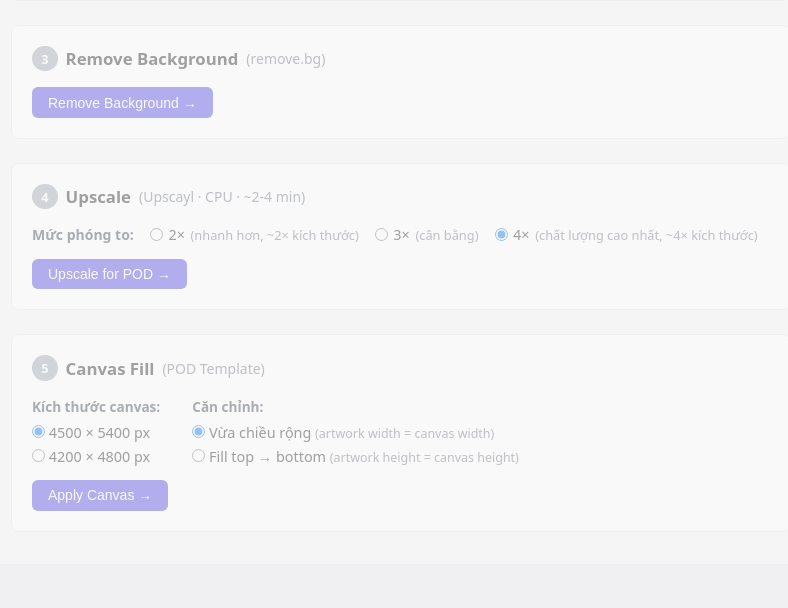
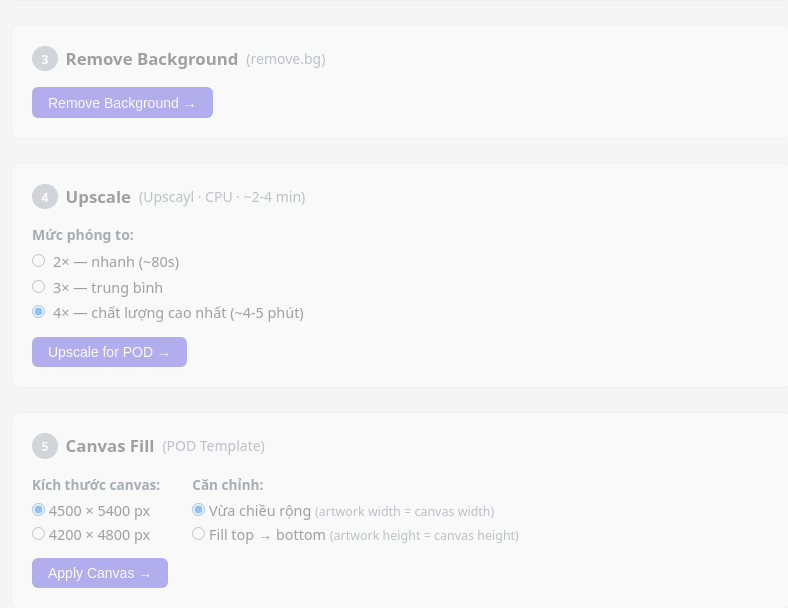
Before and after one commit to trungsin/etsyauto, a FastAPI app: template backend/app/templates/artwork/index.html in a window 1280 px wide. Shown: the part 594-1202 px from the top of the page, without its empty margins (145-933 px from the left). Before the commit the page ends 1105 px from the top, so only its background shows below. Run offline with FastAPI, Linux system fonts and the light colour scheme; the template is opened without the code that fills it, so the values that code supplies are empty; parts of the project's set-up code (start-up, migrations or seed data) failed here and were passed over; some libraries are stand-ins or nearby versions.

Commit message:
fix(artwork): fix silent poll failure, add size info on scale selector
- pollStatus: count consecutive failures, stop + show error after 3 fails
  (previously catch(_){} swallowed 401/503 silently, UI froze indefinitely)
- pollStatus: update spinner text with live status while upscaling
- Step 4: show image original size + capped input size below removebg preview
- Step 4: scale radios now show output dimensions (e.g. "→ output 512×640px")
  computed from naturalWidth/Height of removebg image when it loads
- Reduce _UPSCALE_MAX_INPUT_PX 1024→512 (SwiftShader: 512px≈80s vs 1024px≈10min)

```diff
--- a/backend/app/config.py
+++ b/backend/app/config.py
@@ -76,7 +76,7 @@ class Settings(BaseSettings):
     # Leave empty to search PATH. Set UPSCAYL_MODELS to override models directory.
     upscayl_bin: str = "upscayl-bin"
     upscayl_models: str = ""   # if empty, binary uses its default models path
-    upscayl_model: str = "digital-art-4x"  # model name; digital-art-4x best for flat/POD art
+    upscayl_model: str = "upscayl-lite-4x"  # lite = ~80s/512px on CPU; set digital-art-4x for better quality
 
     # v0.8.0 — Idea miner: Etsy public API keyword search + signal collection.
     # etsy_miner_interval_sec: scheduler interval between full mining runs (default 1h).
--- a/backend/app/services/artwork_service.py
+++ b/backend/app/services/artwork_service.py
@@ -21,8 +21,8 @@ from app.services.image_service import download_image, save_to_static, upload_to
 
 logger = logging.getLogger(__name__)
 
-# Cap input dimension before upscaling to avoid CPU OOM on very large crops
-_UPSCALE_MAX_INPUT_PX = 1024
+# Cap input before upscaling — SwiftShader CPU scales O(pixels); 512px → ~80s, 1024px → ~10min
+_UPSCALE_MAX_INPUT_PX = 512
 
 
 def _load_image_bytes(url: str) -> bytes:
--- a/backend/app/templates/artwork/index.html
+++ b/backend/app/templates/artwork/index.html
@@ -97,17 +97,26 @@
   <div class="step-card disabled" id="step-4">
     <h2><span class="step-num">4</span> Upscale <small style="font-weight:400;color:#6b7280">(Upscayl · CPU · ~2-4 min)</small></h2>
     <img id="removebg-img" class="preview-img checkerboard" alt="transparent">
-    <div style="margin:.75rem 0 0;display:flex;gap:1rem;align-items:center;flex-wrap:wrap">
-      <span style="font-size:.875rem;font-weight:600;color:#374151">Mức phóng to:</span>
-      <label style="display:flex;align-items:center;gap:.35rem;cursor:pointer;font-size:.9rem">
-        <input type="radio" name="upscale-scale" value="2"> 2× <span style="color:#6b7280;font-size:.8rem">(nhanh hơn, ~2× kích thước)</span>
-      </label>
-      <label style="display:flex;align-items:center;gap:.35rem;cursor:pointer;font-size:.9rem">
-        <input type="radio" name="upscale-scale" value="3"> 3× <span style="color:#6b7280;font-size:.8rem">(cân bằng)</span>
-      </label>
-      <label style="display:flex;align-items:center;gap:.35rem;cursor:pointer;font-size:.9rem">
-        <input type="radio" name="upscale-scale" value="4" checked> 4× <span style="color:#6b7280;font-size:.8rem">(chất lượng cao nhất, ~4× kích thước)</span>
-      </label>
+    <div style="font-size:.8rem;color:#6b7280;margin:.45rem 0 0" id="img-size-info"></div>
+    <div style="margin:.75rem 0 0">
+      <div style="font-size:.875rem;font-weight:600;color:#374151;margin-bottom:.5rem">Mức phóng to:</div>
+      <div style="display:flex;flex-direction:column;gap:.4rem">
+        <label style="display:flex;align-items:baseline;gap:.5rem;cursor:pointer;font-size:.9rem">
+          <input type="radio" name="upscale-scale" value="2">
+          <span>2× — nhanh (~80s)</span>
+          <span id="scale-out-2" style="color:#6b7280;font-size:.8rem"></span>
+        </label>
+        <label style="display:flex;align-items:baseline;gap:.5rem;cursor:pointer;font-size:.9rem">
+          <input type="radio" name="upscale-scale" value="3">
+          <span>3× — trung bình</span>
+          <span id="scale-out-3" style="color:#6b7280;font-size:.8rem"></span>
+        </label>
+        <label style="display:flex;align-items:baseline;gap:.5rem;cursor:pointer;font-size:.9rem">
+          <input type="radio" name="upscale-scale" value="4" checked>
+          <span>4× — chất lượng cao nhất (~4-5 phút)</span>
+          <span id="scale-out-4" style="color:#6b7280;font-size:.8rem"></span>
+        </label>
+      </div>
     </div>
     <div class="step-actions">
       <button id="btn-upscale" class="btn btn-primary">Upscale for POD →</button>
@@ -161,8 +170,9 @@
 <script>
 'use strict';
 // ── State ──────────────────────────────────────────────────────────────────
-let artworkId  = null;
-let pollTimer  = null;
+let artworkId    = null;
+let pollTimer    = null;
+let pollFailCount = 0;
 
 // ── Crop drag-select ───────────────────────────────────────────────────────
 const fileInput = document.getElementById('file-input');
@@ -274,11 +284,27 @@ document.getElementById('btn-removebg').addEventListener('click', async () => {
   }
 });
 
+// When removebg image loads, compute capped input size and show output dims per scale
+document.getElementById('removebg-img').addEventListener('load', function() {
+  const CAP = 512;
+  const maxDim = Math.max(this.naturalWidth, this.naturalHeight);
+  const ratio = maxDim > CAP ? CAP / maxDim : 1;
+  const inW = Math.round(this.naturalWidth * ratio);
+  const inH = Math.round(this.naturalHeight * ratio);
+  const sizeEl = document.getElementById('img-size-info');
+  if (sizeEl) sizeEl.textContent = `Ảnh gốc: ${this.naturalWidth}×${this.naturalHeight}px · Input upscale (capped): ${inW}×${inH}px`;
+  [2, 3, 4].forEach(s => {
+    const el = document.getElementById('scale-out-' + s);
+    if (el) el.textContent = `→ output ${inW * s}×${inH * s}px`;
+  });
+});
+
 // ── Step 4: Upscale + poll ────────────────────────────────────────────────
 document.getElementById('btn-upscale').addEventListener('click', async () => {
   const scaleVal = document.querySelector('input[name="upscale-scale"]:checked')?.value || '4';
   const fd = new FormData();
   fd.append('scale', scaleVal);
+  pollFailCount = 0;
   setLoading('btn-upscale', 'upscale-spinner', true);
   try {
     await api('POST', `/admin/artwork/${artworkId}/upscale`, fd);
@@ -292,6 +318,7 @@ document.getElementById('btn-upscale').addEventListener('click', async () => {
 async function pollStatus() {
   try {
     const res = await api('GET', `/admin/artwork/${artworkId}/status`);
+    pollFailCount = 0;
     if (res.status === 'done') {
       clearInterval(pollTimer); pollTimer = null;
       document.getElementById('upscale-spinner').style.display = 'none';
@@ -299,15 +326,25 @@ async function pollStatus() {
       dl.href = res.final_url;
       dl.textContent = '⬇ Download Upscaled (' + res.final_url.split('/').pop() + ')';
       document.getElementById('download-box').style.display = 'block';
-      // Enable step 5 and show the upscaled image there
       showImg('final-img', res.final_url);
       enableStep('step-5');
     } else if (res.status === 'failed') {
       clearInterval(pollTimer); pollTimer = null;
       setLoading('btn-upscale', 'upscale-spinner', false);
-      showErr('err-4', res.error_message || 'Upscale failed — check server logs');
+      showErr('err-4', res.error_message || 'Upscale failed — xem server logs');
+    } else {
+      // Still running — update spinner text
+      const sp = document.getElementById('upscale-spinner');
+      if (sp) sp.textContent = `⏳ Upscayl đang chạy (${res.status})… kiểm tra mỗi 5s`;
     }
-  } catch(_) { /* network blip — keep polling */ }
+  } catch(err) {
+    pollFailCount++;
+    if (pollFailCount >= 3) {
+      clearInterval(pollTimer); pollTimer = null;
+      setLoading('btn-upscale', 'upscale-spinner', false);
+      showErr('err-4', `Không thể lấy trạng thái upscale (${pollFailCount} lần thất bại): ${err?.detail || JSON.stringify(err)}`);
+    }
+  }
 }
 
 // ── Step 5: Canvas Fill ───────────────────────────────────────────────────
```
